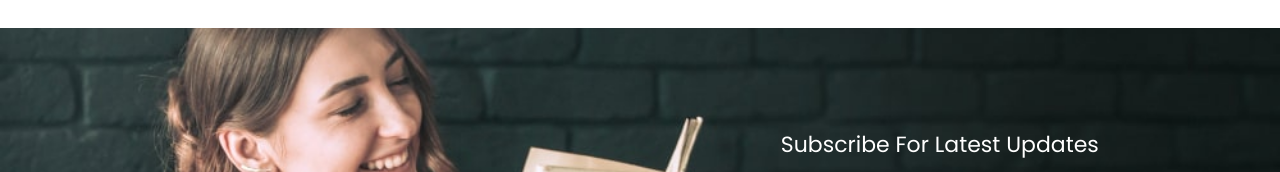
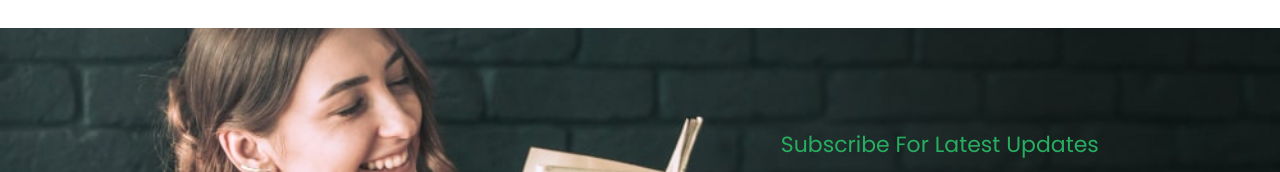
Before and after one commit to kirti1210/Book_Store, a plain HTML site: page index.html in a window 1280 px wide. Shown: the part 1440-1612 px from the top of the page. Drawn offline with nearby package versions, Linux system fonts and the light colour scheme.

Commit message:
Update style.css

```diff
--- a/style.css
+++ b/style.css
@@ -468,7 +468,7 @@ section{
 
 .newsletter form h3{
     font-size: 2.2rem;
-    color:#fff;
+    color:#27ae60;
     padding-bottom: .7rem;
     font-weight: normal;
 }
```
